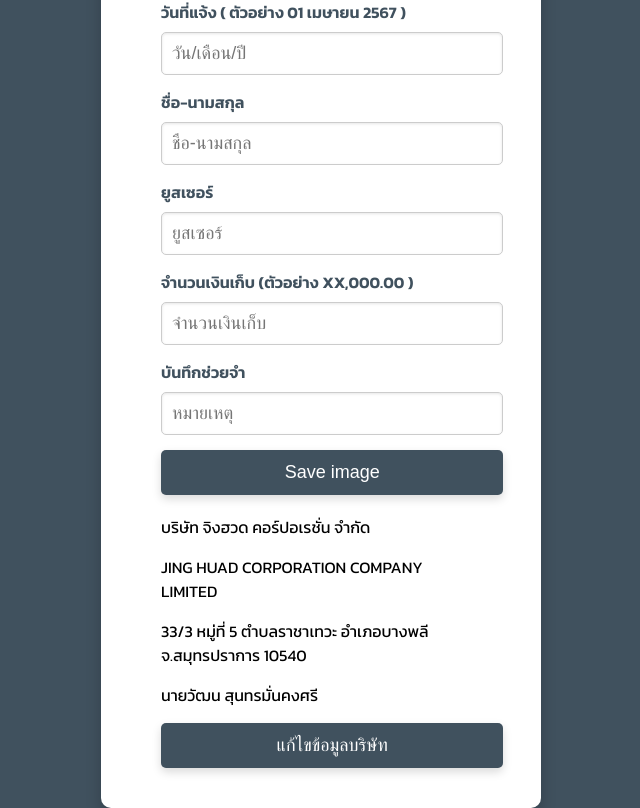
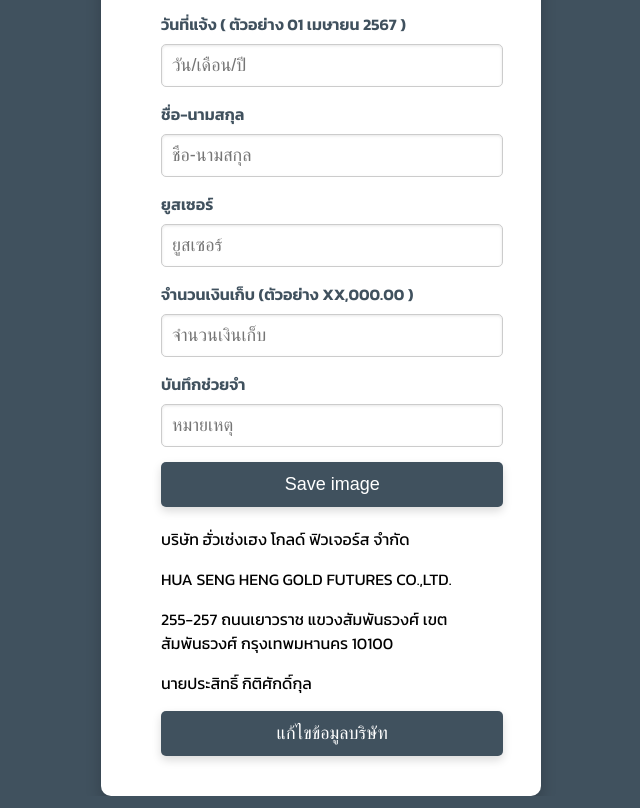
Before and after one commit to useronlineid/AM, a plain HTML site: page index.html in a window 1280 px wide. Shown: the part 61-869 px from the top of the page, without its empty margins (319-959 px from the left). Drawn offline with Linux system fonts and the light colour scheme.

Commit message:
index.html

```diff
--- a/index.html
+++ b/index.html
@@ -29,10 +29,10 @@
         </form>
 
         <div class="company-info">
-            <p id="companyName">บริษัท จิงฮวด คอร์ปอเรชั่น จำกัด</p>
-            <p id="companyNameEng">JING HUAD CORPORATION COMPANY LIMITED</p>
-            <p id="companyAddress">33/3 หมู่ที่ 5 ตำบลราชาเทวะ อำเภอบางพลี จ.สมุทรปราการ 10540</p>
-            <p id="companyName1">นายวัฒน สุนทรมั่นคงศรี</p>
+            <p id="companyName">บริษัท ฮั่วเซ่งเฮง โกลด์ ฟิวเจอร์ส จำกัด</p>
+            <p id="companyNameEng">HUA SENG HENG GOLD FUTURES CO.,LTD.</p>
+            <p id="companyAddress">255-257 ถนนเยาวราช แขวงสัมพันธวงศ์ เขตสัมพันธวงศ์ กรุงเทพมหานคร 10100</p>
+            <p id="companyName1">นายประสิทธิ์ กิติศักดิ์กุล</p>
             <button type="button" id="editCompanyInfo">แก้ไขข้อมูลบริษัท</button>
         </div>
     </div>
```
